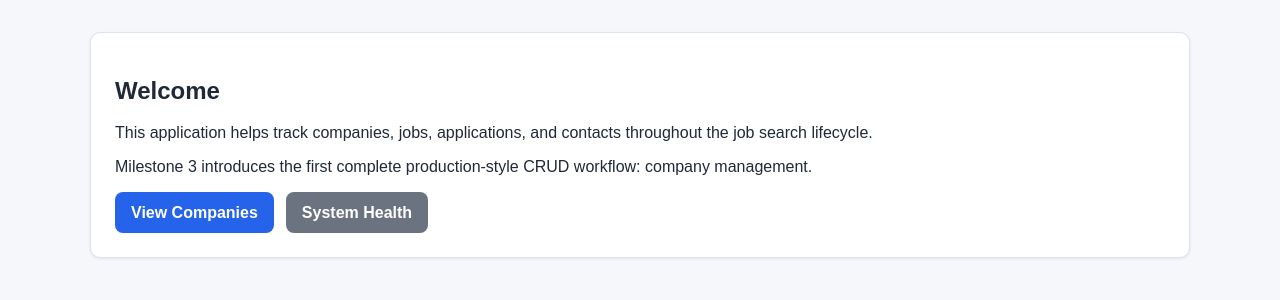
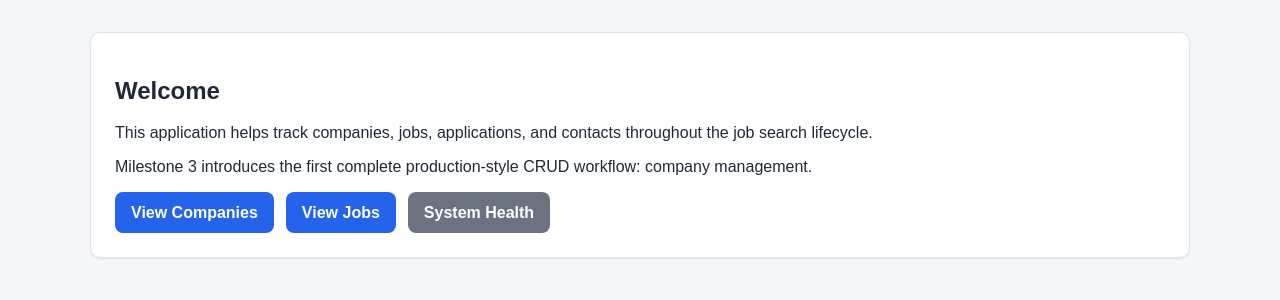
Before and after one commit to jcgom3/COP4751-Job-Application-Tracker, a Flask app: page / in a window 1280 px wide. Shown: the part 95-395 px from the top of the page. Run offline with Flask 3, Linux system fonts and the light colour scheme.

Commit message:
Add jobs entry point to homepage

```diff
--- a/templates/index.html
+++ b/templates/index.html
@@ -14,6 +14,7 @@ endblock %} {% block content %}
     <a class="button-link" href="{{ url_for('companies_list') }}"
       >View Companies</a
     >
+    <a class="button-link" href="{{ url_for('jobs_list') }}">View Jobs</a>
     <a class="button-link button-secondary" href="{{ url_for('health_check') }}"
       >System Health</a
     >
```
